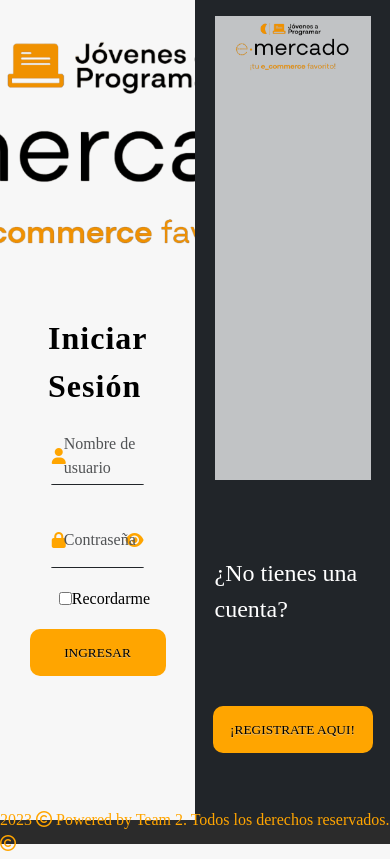
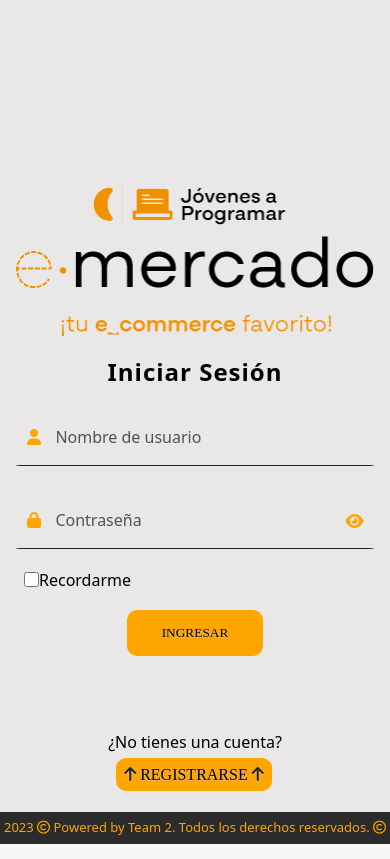
Before and after one commit to miguelsoffarelli/proyectofinal-grupo2, a plain HTML site: page login.html in a window 390 px wide. Shown: the top 859 px of the page. Drawn offline with Linux system fonts and the light colour scheme.

Commit message:
Login Responsivo
Soy libre.

```diff
--- a/css/login.css
+++ b/css/login.css
@@ -26,46 +26,67 @@
 	filter: progid:DXImageTransform.Microsoft.gradient( startColorstr='#3E1D6D', endColorstr='#092756',GradientType=1 );
 } */
 
-* { -webkit-box-sizing:border-box; -moz-box-sizing:border-box; -ms-box-sizing:border-box; -o-box-sizing:border-box; box-sizing:border-box; }
+* { -webkit-box-sizing:border-box; -moz-box-sizing:border-box; -ms-box-sizing:border-box; -o-box-sizing:border-box; box-sizing:border-box;
+	margin: 0;
+	padding: 0;
+}
+
+html { width: 100%; height: 100%; margin: 0; padding: 0;}
 
 body {
+	width: 100%; height: 100%;
 	margin: 0;
 	padding: 0;
 	color: #212529;
 	font-size: 1rem;
 	font-weight: 400;
 	line-height: 1.5;
-	font-family: serif !important;
-	overflow: auto;
-
+	overflow: hidden;
+	font-family: system-ui, -apple-system, BlinkMacSystemFont, 'Segoe UI', Roboto, Oxygen, Ubuntu, Cantarell, 'Open Sans', 'Helvetica Neue', sans-serif !important;
 }
 
 main {
-	height: 100vh;
-	min-height: 100vh;
+	margin: 0;
+	padding: 0;
 	width: 100%;
-	min-width: 100%;
+	height: 100%;
 	display: flex;
-	z-index: 0;
-	overflow: auto;
 }
 
 i {
-	color: var(--main-color);
+	color: orange !important;
 }
 
-/* LOGIN */
-
 .loginContainer {
+	background-color: rgb(233, 231, 231);
+	width: 100%;
 	height: 100%;
-	width: 50%;
+	position: absolute;
+	z-index: 2;
 	display: flex;
 	align-items: center;
 	justify-content: center;
 	flex-direction: column;
 	padding: 0.5em;
 	z-index: 1;
-	background-color: var(--light-color);
+}
+@media (min-width:550px) {
+	.loginContainer{
+		width: 50% !important;
+		position: relative !important;
+	}
+
+	.loginContainer .registerMobileFoot{
+		visibility: hidden;
+	}
+
+	.loginFormContainer{
+		width: 70% !important;
+	}
+
+	.loginFormContainer h2{
+		font-size: 200% !important;
+	}
 }
 
 .loginFormContainer {
@@ -74,10 +95,10 @@
 	justify-content: center;
 	flex-direction: column;
 	display: flex;
-	height: 100vh;
-	width: 70%;
+	height: 100%;
+	width: 100%;
 	padding: 0.5em;
-	margin-bottom: 0.6rem;
+
 }
 
 .loginFormContainer form{
@@ -86,45 +107,69 @@
 	padding: 0.5em;
 	position: relative;
 	display: flex;
-	flex-direction: column;
-	align-items: center;
+	justify-content: center !important;
+	position: absolute !important;
+	flex-direction: column !important;
+	align-items: center !important;
 	gap: 0.7rem;
 }
 
 .loginFormContainer h2{
 	letter-spacing: 1px;
-	font-size: 200%;
+	font-size: 150%;
 	margin-bottom: 0;
+}
+
+@media (min-width:550px) {
+
 }
 
 .login img {
 	height: 100%;
 	width: 100%;
+	display: flex;
 }
+
+
 .imgContainer {
-	top: 0;
-	width: 60%;
+	width: 40%;
 	height: 20%;
 	display: flex;
+	position: relative;
 	justify-content: center;
+	padding: 0.1em;
 
 }
 
-@media (min-height: 300px) {
+@media (min-width:550px) {
 	.imgContainer {
-		height: 35%;
+		width: 48%;
+		height: 24%;
+
 	}
 }
 
 
-/* BUSCAR QUE HACE ESTO */
-/* @media (min-width: 768px) {
-	.form {
-	  width: 80%;
-	}
-  } */
+.registerMobileFoot{
+	position: absolute;
+	padding: 0.5em;
+	bottom: 5%;
+}
 
-/* INPUTS */
+.registerMobileFoot span {
+	height: 3em;
+	padding: 0.5em;
+}
+
+.registerMobileFoot p {
+	margin-bottom: 0.5em;
+}
+
+.registerMobileFoot i {
+	color: #212529 !important;
+
+}
+
 .inputBox {
 	display: flex;
 	align-items: center;
@@ -240,7 +285,7 @@
 	width: 8.5rem;
 	padding: 0.5em;
 	margin: 0.5em;
-	background-color: var(--main-color);
+	background-color: orange !important;
 	border-style: none;
 	border-radius: 10px;
 	text-transform: uppercase;
@@ -253,26 +298,39 @@
 
 .btnProyecto:focus {
 	box-shadow: inset 1px 1px 1px;
-	background-color: rgb(255, 136, 0);
+	background-color: orange;
 }
 
-/* .forgotUrPassword {
-	 display: flex;
-	align-items: center;
-	justify-content: center;
-	margin-bottom: 1rem;
-	text-align: center;
-} */
+
+ /*  register */
+.registerContainer {
+	background-color: brown;
+	width: 100%;
+	height: 100%;
+	position: absolute;
+	z-index: 2;
+	transform: translateY(200%);
+	transition: transform 1s ease;;
+}
 
 
-/* REGISTRO */
+
+@media (min-width:550px) {
+	.registerContainer {
+		width: 50% !important;
+		position: relative !important;
+		right: 0;
+		transform: translateY(0%) !important;
+	}
+}
+
 .registerContainer {
 	height: 100%;
-	width: 50%;
+	width: 100%;
 	right: 0;
 	padding: 0.5em;
 	color: var(--light-color);
-	position: relative;
+	position: absolute;
 	display: flex !important;
 	justify-content: center !important;
 	position: absolute !important;
@@ -285,19 +343,33 @@
 	background: -ms-radial-gradient(0% 100%, ellipse cover, rgba(104,128,138,.4) 10%,rgba(138,114,76,0) 40%), -ms-linear-gradient(top,  rgba(57,173,219,.25) 0%,rgba(42,60,87,.4) 100%), -ms-linear-gradient(-45deg,  #670d10 0%,#092756 100%);
 	background: -webkit-radial-gradient(0% 100%, ellipse cover, rgba(104,128,138,.4) 10%,rgba(138,114,76,0) 40%), linear-gradient(to bottom,  rgba(57,173,219,.25) 0%,rgba(42,60,87,.4) 100%), linear-gradient(135deg,  #670d10 0%,#092756 100%);
 	z-index: 1;
-	overflow: auto;
+	overflow: hidden;
+}
+
+@media (min-width:550px) {
+	.registerContainer {
+		width: 50% !important;
+	}
 }
 
 .registerFormContainer {
 	position: relative !important;
-	align-items: center;
-	justify-content: center;
-	flex-direction: column;
-	display: flex;
-	height: 80vh;
-	width: 70%;
+	display: flex !important;
+	justify-content: center !important;
+	position: absolute !important;
+	flex-direction: column !important;
+	align-items: center !important;
+	height: 100%;
+	width: 100%;
 	padding: 0.5em;
 	margin: 1em;
+}
+
+@media (min-width:550px) {
+	.registerFormContainer{
+		height: 80%;
+		width: 70%;
+	}
 }
 
 .registerFormContainer form{
@@ -306,9 +378,11 @@
 	padding: 0.5em;
 	position: relative;
 	display: flex;
-	flex-direction: column;
-	align-items: center;
-	gap: 0.7rem;
+	justify-content: center !important;
+	position: absolute !important;
+	flex-direction: column !important;
+	align-items: center !important;
+	gap: 0.6rem;
 }
 
 .registerFormContainer h2 {
@@ -344,23 +418,59 @@
 	gap: 0.7em;
 }
 
+.registerContainer .registerLoginFooter {
+	bottom: 5% !important;
+	padding: 1em;
+	position: absolute;
+	display: flex;
+	flex-direction: column;
+	justify-content: center;
+	align-items: center;
+	text-align: center;
+	width: 80%;
+}
+
+.registerLoginFooter span {
+	color: black !important;
+	width: 100%;
+	text-align: center;
+	font-size: small;
+	padding: 0.5em;
+
+}
+
+.registerLoginFooter span i {
+	color: black !important;
+}
+
+@media (min-width:550px) {
+	.registerLoginFooter {
+		visibility: hidden !important;
+	}
+}
+
 /* WALL */
 
 
 .slideableWall {
-	position: relative;
-	width: 52%;
-	height: 100vh;
+	position: absolute;
+	width: 50%;
+	height: 100%;
 	background-color: #212529;
 	right: 0;
-	z-index: 3;
+	z-index: 4;
 	display: flex;
 	align-items: center;
 	flex-direction: column !important;
 	transition: transform .6s ease;
+	visibility: hidden;
 }
 
-
+@media (min-width:550px) {
+	.slideableWall {
+		visibility: visible !important;
+	}
+}
 
 
 .insideWall {
@@ -415,13 +525,18 @@
 }
 
 .slideLeft {
-	transform: translateX(-98%);
+	transform: translateX(-100%);
+}
+
+.slideUp {
+	transform: translateY(0%) !important;
+	z-index: 3 !important;
 }
 
 /* Footer login */
 
 .footerLogin {
-	height: 1.5rem;
+	height: 2rem;
 	width: 100%;
 	bottom: 0%;
 	padding: 0;
@@ -434,6 +549,14 @@
 
 .footerLogin p {
 	color: var(--main-color);
+	text-align: center;
+	font-size: small;
 	margin: 0;
 	padding: 0;
 }
+
+@media (min-width:600px) {
+	.footerLogin p {
+		font-size: larger;
+	}
+}
--- a/js/login.js
+++ b/js/login.js
@@ -11,7 +11,10 @@
 const iconPass = document.querySelector(".iconPass"); // Esto trae el icono
 const slideableWall = document.querySelector(".slideableWall"); // La pared deslizante.
 const btnRegisterHere = document.getElementById('btnRegisterHere'); //La constante que trae al botón "¡Registrate aqui!"
-const mensaje = document.getElementById("mensaje");
+const mensaje = document.getElementById("mensaje"); //Trae el mensaje de la slideable wall
+const btnMobileDevice = document.getElementById("btnMobileFoot"); //trae el boton de subida en la version movil.
+const registerContainer = document.querySelector(".registerContainer"); //trae al registerContainer
+const registerLoginBack = document.getElementById("registerLoginBack"); //trae al otro boton de subida en el register movil
 // Función que muestra error si las credenciales son incorrectas
 function showAlertError() {
     document.getElementById("alert-danger").classList.add("show");
@@ -103,3 +106,18 @@
 });
 
 /* FALTA QUE CAMBIE EL MENSAJE DEL BOTON DE REGISTRO */
+
+
+
+
+
+/* El display de la version movil(menos de 550pixeles) */
+
+btnMobileDevice.addEventListener("click", e => {
+
+    registerContainer.classList.toggle("slideUp");
+})
+
+registerLoginBack.addEventListener("click", e => {
+    registerContainer.classList.toggle("slideUp");
+})
--- a/login.html
+++ b/login.html
@@ -6,17 +6,20 @@
   <meta name="viewport" content="width=device-width, initial-scale=1, shrink-to-fit=no">
   <title>eMercado - Todo lo que busques está aquí</title>
   <link rel="icon" href="img/R.png">
+  <link href="css/login.css" rel="stylesheet">
+  <link rel="stylesheet" href="css/styles.css">
   <link href="https://fonts.googleapis.com/css?family=Raleway:300,300i,400,400i,700,700i,900,900i" rel="stylesheet">
-  <link href="css/login.css" rel="stylesheet">
-  <link href="css/styles.css" rel="stylesheet">
+
   <link rel="stylesheet" href="https://cdnjs.cloudflare.com/ajax/libs/font-awesome/6.4.2/css/all.min.css" integrity="sha512-z3gLpd7yknf1YoNbCzqRKc4qyor8gaKU1qmn+CShxbuBusANI9QpRohGBreCFkKxLhei6S9CQXFEbbKuqLg0DA==" crossorigin="anonymous" referrerpolicy="no-referrer" />
+  <link href="css/font-awesome.min.css" rel="stylesheet">
+
 </head>
 <body>
  <main>
   <div class="loginContainer">
-        <div class="imgContainer"><img src="/img/loginTransparente.png"></div>
     <div class="loginFormContainer">
       <form method="post" action="" id="registroForm">
+        <div class="imgContainer"><img src="img/loginRecortadoTransparente.png"></div>
         <h2>Iniciar Sesión</h2>
             <div class="inputBox">
               <div class="inputIconCon"><i class="fa-solid fa-user"></i></div>
@@ -38,14 +41,14 @@
               <label for="rememberMe">Recordarme</label>
             </div>
               <button type="submit" class="btnProyecto" id="boton_login">Ingresar</button>
-                <!-- <div class="forgotUrPassword">
-                  <p><a href="">¿Olvidaste tu contraseña?</a></p>
-                  <p><a href="#" id="skip">Continuar sin iniciar sesión</a></p>
-                </div>  -->
+              <div id="mensaje2" class="registerMobileFoot">
+                <p>¿No tienes una cuenta?</p>
+                <span id="btnMobileFoot" class="btnProyecto"><i class="fa-solid fa-arrow-up"></i> REGISTRARSE <i class="fa-solid fa-arrow-up"></i></span>
+              </div>
       </form>
     </div>
+
   </div>
-
 
 <div class="alert alert-danger alert-dismissible fade" role="alert" id="alert-danger">
   <p id="alertMessage">Por favor complete los datos solicitados para continuar.</p>
@@ -61,7 +64,7 @@
   <div class="slideableWall">
     <div class="insideWall">
       <div class="wallImgContainer">
-            <!-- Inserte un carrusel de imagenes aqui  -->
+
         <img src="/img/loginTransparente.png" alt="">
       </div>
       <div class="mensaje">
@@ -116,11 +119,15 @@
           <button class="btnProyecto" id="boton_registrarse">Registrarse</button>
         </div>
       </form>
+
+    </div>
+    <div class="registerLoginFooter">
+      <p>Ya tenes una cuenta? petacular</p>
+      <span id="registerLoginBack" class="btnProyecto"><i class="fa-solid fa-arrow-up fa-rotate-180"></i>Logeate mongolico de mierda<i class="fa-solid fa-arrow-up fa-rotate-180"></i></span>
     </div>
     <div>
     </div>
 </div>
-
  </main>
   <footer class="footerLogin">
   <p>
@@ -130,8 +137,8 @@
     <i class="fa-regular fa-copyright"></i>
   </p>
 </footer>
+
+</body>
 <script src="js/login.js"></script>
 <script src="js/register.js"></script>
-</body>
-
 </html>
```
Also changed, not shown: img/loginRecortadoTransparente.png (added). Lines whose indentation alone changed are shown as unchanged.
